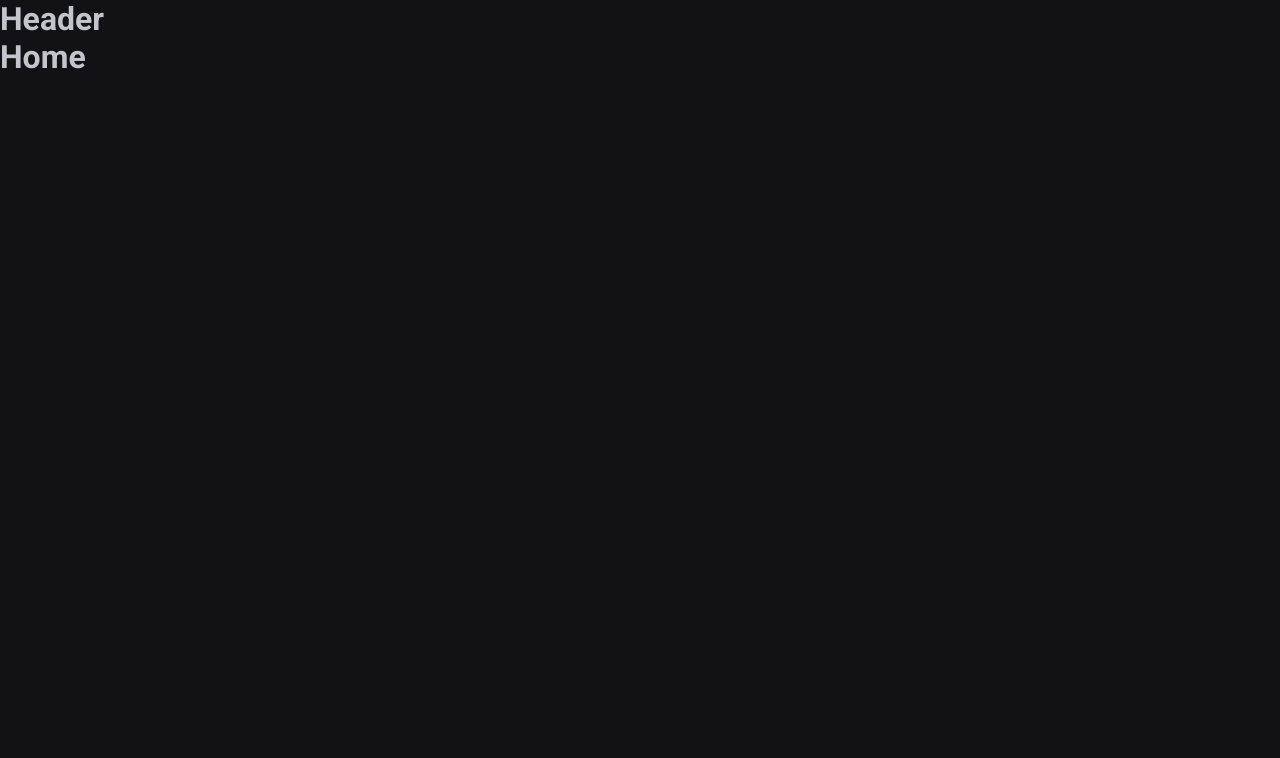
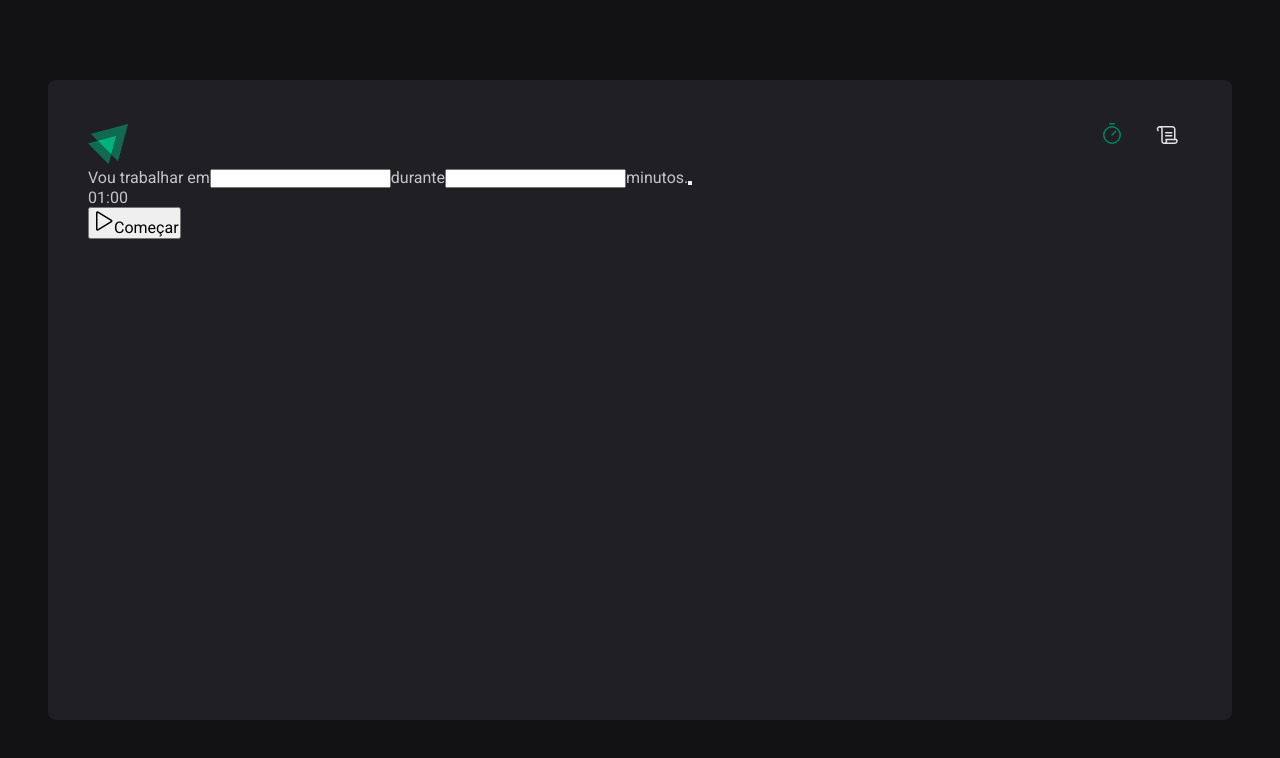
Before and after one commit to israelbulcaotavares/2-criando-spas-com-reactJS-ignite, a React (Vite) app: page / in a window 1280 px wide. Shown: the top 758 px of the page. Built offline with nearby package versions, Linux system fonts and the light colour scheme; the HTML template or start-up script is replaced by a standard one.

Commit message:
customizando header e layout

```diff
--- a/package.json
+++ b/package.json
@@ -10,9 +10,10 @@
     "lint": "npx eslint src --ext .ts,.tsx"
   },
   "dependencies": {
-    "react-router-dom": "^6.3.0",
+    "phosphor-react": "^1.4.1",
     "react": "^18.2.0",
     "react-dom": "^18.2.0",
+    "react-router-dom": "^6.3.0",
     "styled-components": "^6.1.1"
   },
   "devDependencies": {
--- a/src/components/Header.tsx
+++ /dev/null
@@ -1,3 +0,0 @@
-export function Header() {
-  return <h1>Header</h1>
-}
--- /dev/null
+++ b/src/components/Header/index.tsx
@@ -0,0 +1,20 @@
+import { HeaderContainer } from "./styles";
+import { Timer, Scroll } from "phosphor-react";
+import logoIgnite from "../../assets/logo-ignite.svg";
+import { NavLink } from "react-router-dom";
+
+export function Header() {
+  return (
+    <HeaderContainer>
+      <img src={logoIgnite} alt="" />
+      <nav>
+        <NavLink to="/" title="Timer">
+          <Timer size={24} />
+        </NavLink>
+        <NavLink to="/history" title="Histórico">
+          <Scroll size={24} />
+        </NavLink>
+      </nav>
+    </HeaderContainer>
+  );
+}
--- /dev/null
+++ b/src/components/Header/styles.ts
@@ -0,0 +1,33 @@
+import styled from "styled-components";
+
+export const HeaderContainer = styled.header`
+  display: flex;
+  align-items: center;
+  justify-content: space-between;
+
+  nav {
+    display: flex;
+    gap: 0.5rem;
+
+    a {
+      width: 3rem;
+      height: 3rem;
+
+      display: flex;
+      justify-content: center;
+
+      color: ${(props) => props.theme["gray-100"]};
+
+      border-top: 3px solid transparent;
+      border-bottom: 3px solid transparent;
+
+      &:hover {
+        border-bottom: 3px solid ${(props) => props.theme["green-500"]};
+      }
+
+      &.active {
+        color: ${(props) => props.theme["green-500"]};
+      }
+    }
+  }
+`;
--- a/src/layouts/DefaultLayout.tsx
+++ b/src/layouts/DefaultLayout/index.tsx
@@ -1,11 +1,12 @@
 import { Outlet } from 'react-router-dom'
-import { Header } from '../components/Header'
+import { Header } from '../../components/Header'
+import { LayoutContainer } from './styles'
 
 export function DefaultLayout() {
   return (
-    <div>
+    <LayoutContainer>
       <Header />
       <Outlet /> {/* espaço onde será inserido o conteúdo */}
-    </div>
+    </LayoutContainer>
   )
 }
--- /dev/null
+++ b/src/layouts/DefaultLayout/styles.ts
@@ -0,0 +1,16 @@
+import styled from 'styled-components'
+
+export const LayoutContainer= styled.div`
+    max-width: 74rem;
+    height: calc(100vh - 10rem);
+    margin: 5rem auto;
+    padding: 2.5rem;
+
+    background: ${(props) => props.theme['gray-800']};
+    border-radius: 8px;
+
+    display: flex;
+    flex-direction: column;
+
+
+`
--- a/src/pages/Home.tsx
+++ /dev/null
@@ -1,7 +0,0 @@
-export function Home() {
-  return (
-    <div>
-      <h1>Home</h1>
-    </div>
-  )
-}
--- /dev/null
+++ b/src/pages/Home/index.tsx
@@ -0,0 +1,33 @@
+import { Play } from "phosphor-react";
+
+
+export function Home() {
+  return (
+    <div>
+      <form action="">
+        <label htmlFor="">Vou trabalhar em</label>
+        <input id="task" />
+
+        <label htmlFor="minutesAmount">durante</label>
+        <input type="number" id="minutesAmount" />
+
+        <span>minutos.</span>
+
+        <button type="submit"></button>
+      </form>
+
+      <div>
+        <span>0</span>
+        <span>1</span>
+        <span>:</span>
+        <span>0</span>
+        <span>0</span>
+      </div>
+
+      <button type="submit">
+        <Play size={24}/>
+        Começar
+      </button>
+    </div>
+  )
+}
```
Also changed, not shown: .eslintrc.cjs, src/assets/logo-ignite.svg (added), src/pages/Home/styles.ts (added), 1 other file (tests, documents, lock files or other folders).
